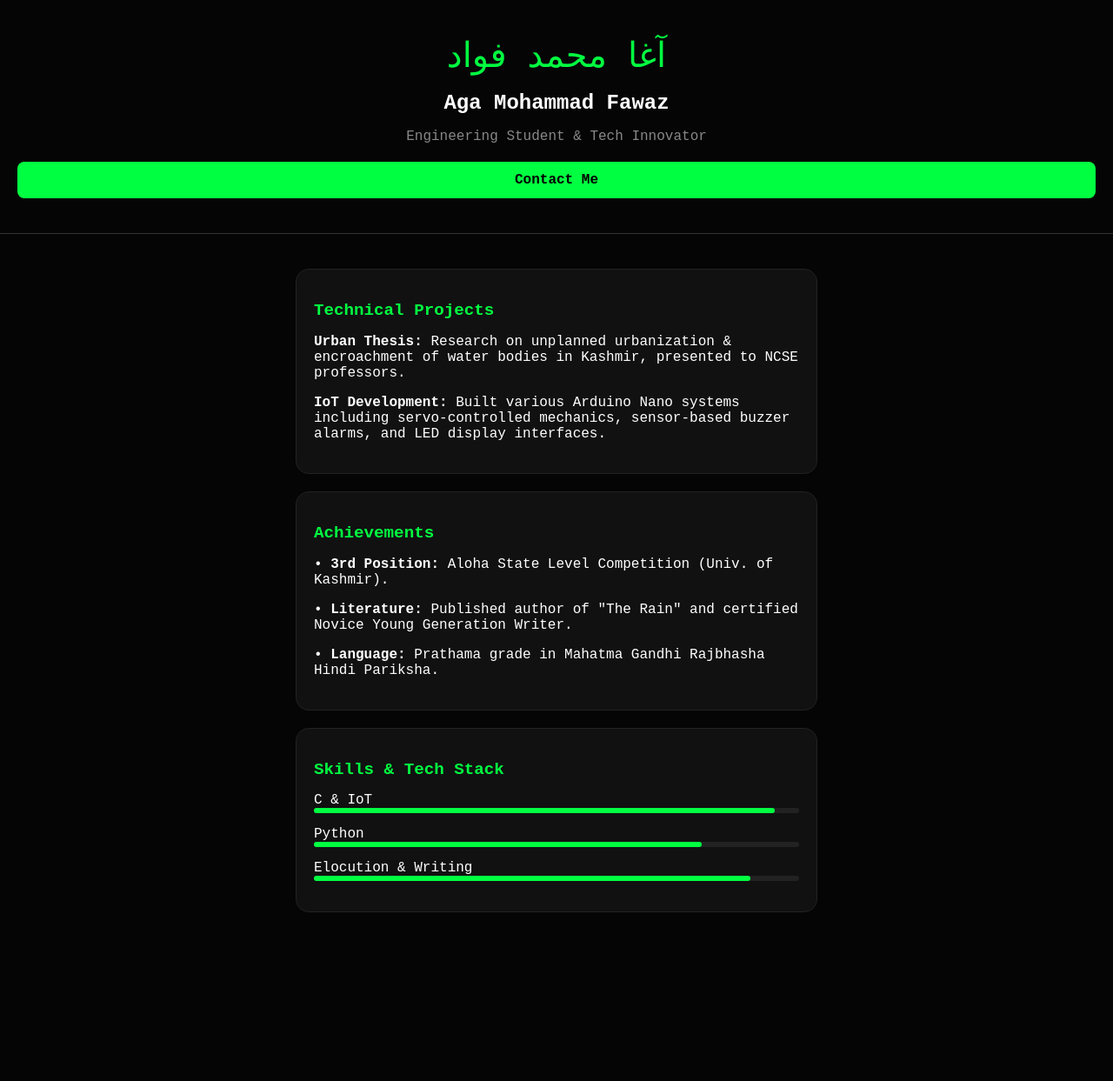
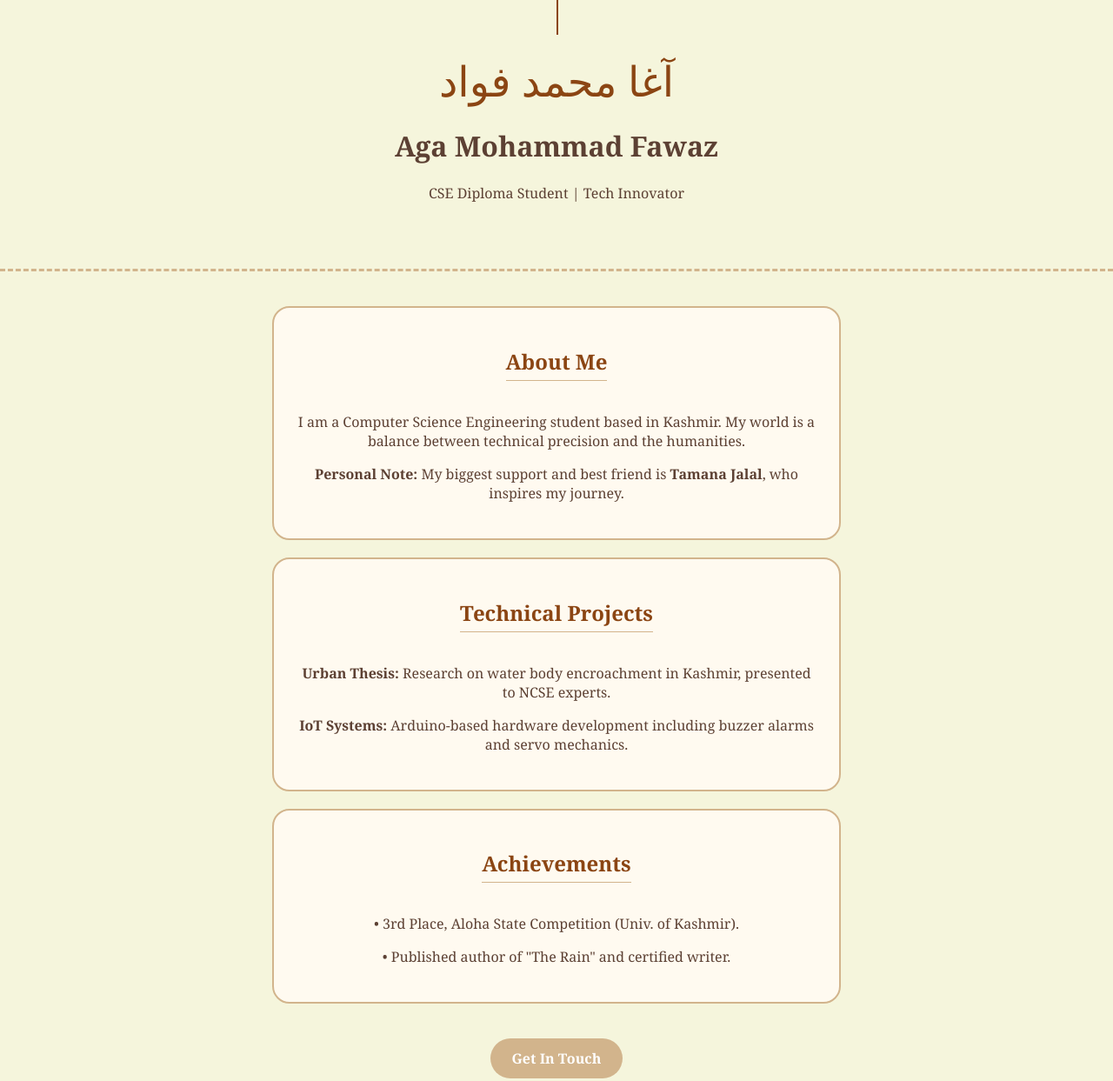
Before and after one commit to fawazshowkat/fawazshowkat.github.io, a plain HTML site: page index.html in a window 1280 px wide. Shown: the whole page at 87% size. Before the commit the page ends 1089 px from the top, so only its background shows below. Drawn offline with Linux system fonts and the light colour scheme.

Commit message:
Update index.html

```diff
--- a/index.html
+++ b/index.html
@@ -5,55 +5,53 @@
     <meta name="viewport" content="width=device-width, initial-scale=1.0">
     <title>Aga Mohammad Fawaz | Portfolio</title>
     <style>
-        :root { --bg: #050505; --accent: #00ff41; --text: #fff; --card: #111; }
-        body { background-color: var(--bg); color: var(--text); font-family: 'Courier New', Courier, monospace; margin: 0; padding: 0; }
+        :root {
+            --bg: #f5f5dc; /* Cream/Beige Background */
+            --accent: #d2b48c; /* Tan/Beige Accent */
+            --text: #5c4033; /* Dark Brown Text */
+            --card: #fffaf0; /* Floral White Card */
+        }
+        body { background-color: var(--bg); color: var(--text); font-family: 'Georgia', serif; text-align: center; margin: 0; padding: 0; }
 
-        /* Layout */
-        .container { max-width: 600px; margin: auto; padding: 20px; }
-        header { padding: 40px 20px; text-align: center; border-bottom: 1px solid #333; }
-        .card { background: var(--card); border: 1px solid #222; border-radius: 15px; padding: 20px; margin: 20px 0; text-align: left; }
+        /* String Curtain Effect on Header */
+        header { padding: 60px 20px; border-bottom: 3px dashed var(--accent); position: relative; }
+        .curtain-string { position: absolute; top: 0; left: 50%; width: 2px; height: 40px; background: #8b4513; }
 
-        /* Styling */
-        h2 { color: var(--accent); font-size: 1.2rem; margin-bottom: 15px; }
-        .skill-bar { margin: 15px 0; }
-        .bar { height: 6px; background: #222; border-radius: 3px; }
-        .fill { height: 100%; background: var(--accent); border-radius: 3px; }
+        .card { background: var(--card); border: 2px solid var(--accent); border-radius: 20px; padding: 25px; margin: 20px auto; max-width: 600px; }
 
-        .btn { display: block; background: var(--accent); color: #000; padding: 12px; border-radius: 8px; font-weight: bold; text-align: center; text-decoration: none; margin-top: 20px; }
+        h2 { color: #8b4513; border-bottom: 1px solid var(--accent); display: inline-block; padding-bottom: 5px; }
+        .btn { display: inline-block; background: var(--accent); color: white; padding: 12px 25px; text-decoration: none; border-radius: 30px; font-weight: bold; margin-top: 20px; }
     </style>
 </head>
 <body>
 
     <header>
-        <div style="font-size: 2.5rem; color: var(--accent);">آغا محمد فواد</div>
-        <h1 style="font-size: 1.5rem;">Aga Mohammad Fawaz</h1>
-        <p style="color: #888;">Engineering Student & Tech Innovator</p>
-        <a href="mailto:fawazaga@gmail.com" class="btn">Contact Me</a>
+        <div class="curtain-string"></div>
+        <div style="font-size: 3rem; color: #8b4513;">آغا محمد فواد</div>
+        <h1>Aga Mohammad Fawaz</h1>
+        <p>CSE Diploma Student | Tech Innovator</p>
     </header>
 
-    <div class="container">
-        <!-- Projects Section -->
+    <div style="padding: 20px;">
+        <section class="card">
+            <h2>About Me</h2>
+            <p>I am a Computer Science Engineering student based in Kashmir. My world is a balance between technical precision and the humanities.</p>
+            <p><strong>Personal Note:</strong> My biggest support and best friend is <strong>Tamana Jalal</strong>, who inspires my journey.</p>
+        </section>
+
         <section class="card">
             <h2>Technical Projects</h2>
-            <p><strong>Urban Thesis:</strong> Research on unplanned urbanization & encroachment of water bodies in Kashmir, presented to NCSE professors.</p>
-            <p><strong>IoT Development:</strong> Built various Arduino Nano systems including servo-controlled mechanics, sensor-based buzzer alarms, and LED display interfaces.</p>
+            <p><strong>Urban Thesis:</strong> Research on water body encroachment in Kashmir, presented to NCSE experts.</p>
+            <p><strong>IoT Systems:</strong> Arduino-based hardware development including buzzer alarms and servo mechanics.</p>
         </section>
 
-        <!-- Education & Awards -->
         <section class="card">
             <h2>Achievements</h2>
-            <p>• <strong>3rd Position:</strong> Aloha State Level Competition (Univ. of Kashmir).</p>
-            <p>• <strong>Literature:</strong> Published author of "The Rain" and certified Novice Young Generation Writer.</p>
-            <p>• <strong>Language:</strong> Prathama grade in Mahatma Gandhi Rajbhasha Hindi Pariksha.</p>
+            <p>• 3rd Place, Aloha State Competition (Univ. of Kashmir).</p>
+            <p>• Published author of "The Rain" and certified writer.</p>
         </section>
 
-        <!-- Skills Section -->
-        <section class="card">
-            <h2>Skills & Tech Stack</h2>
-            <div class="skill-bar">C & IoT <div class="bar"><div class="fill" style="width: 95%;"></div></div></div>
-            <div class="skill-bar">Python <div class="bar"><div class="fill" style="width: 80%;"></div></div></div>
-            <div class="skill-bar">Elocution & Writing <div class="bar"><div class="fill" style="width: 90%;"></div></div></div>
-        </section>
+        <a href="mailto:fawazaga@gmail.com" class="btn">Get In Touch</a>
     </div>
 
 </body>
```
